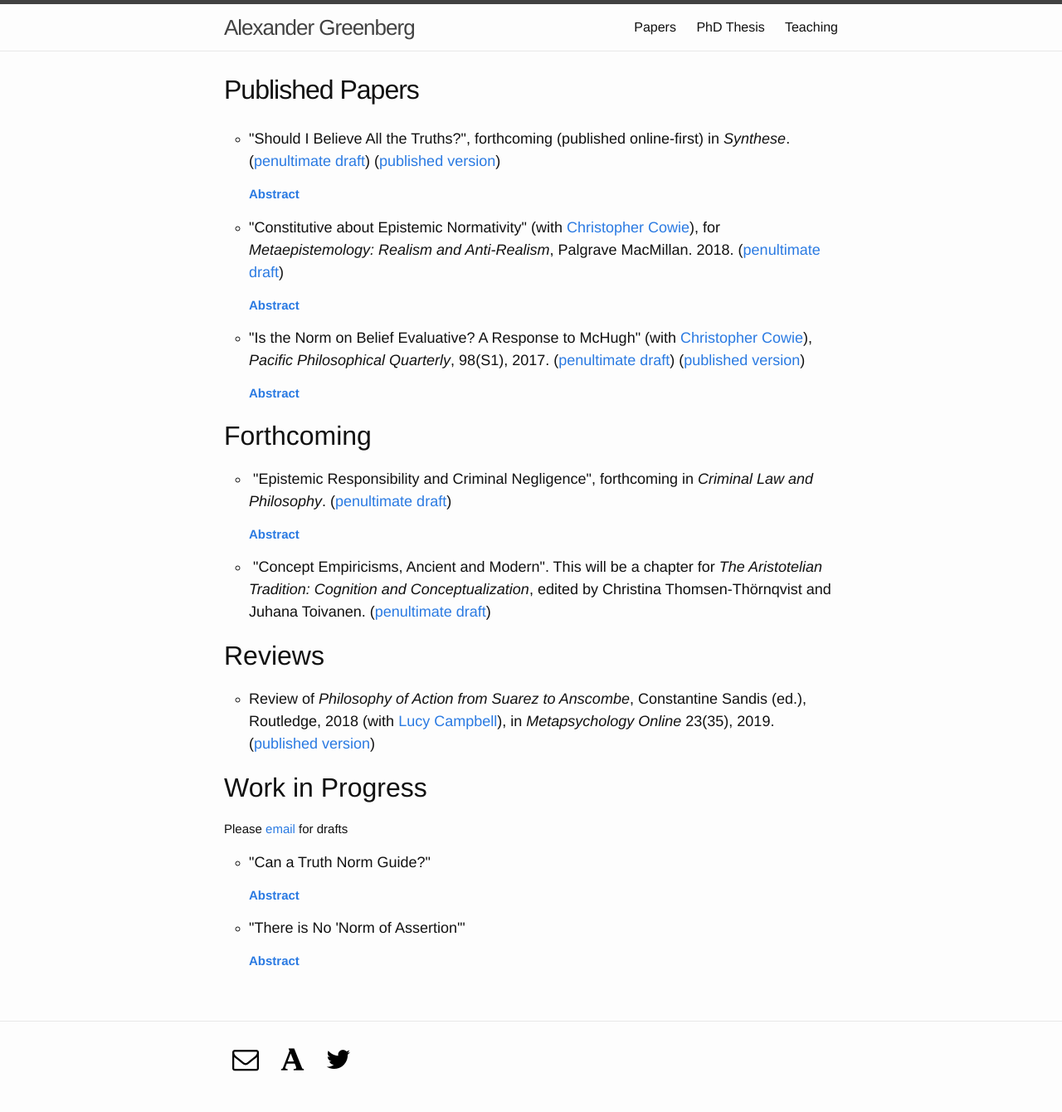
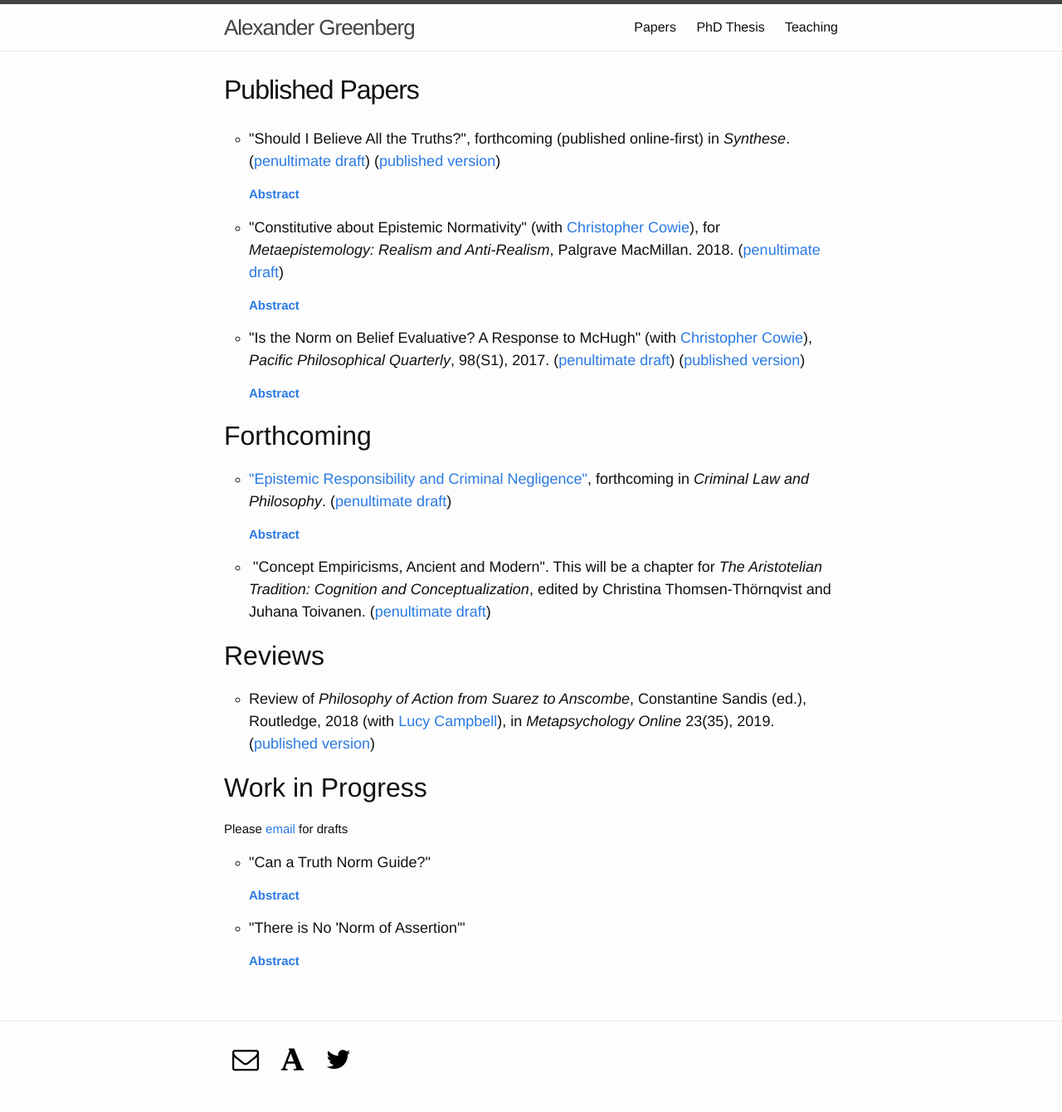
Before and after one commit to alexandergreenberg/alexandergreenberg.github.io, a Jekyll site: the page built from 01_Publications.html, in a window 1280 px wide. Shown: the whole page at 83% size. Built offline with Jekyll 4.4.1, drawn with Linux system fonts in a browser that asks for light colours; some web fonts are replaced; part of the change alters nothing that is shown.

```diff
--- a/01_Publications.html
+++ b/01_Publications.html
@@ -36,7 +36,7 @@ return true;
 <h2>Forthcoming</h2>
 <ul>
   <li>
-    <h4><a id="negligence">&nbsp</a>"Epistemic Responsibility and Criminal Negligence", forthcoming in <em>Criminal Law and Philosophy</em>. (<a href="/pdfs/epistemic-responsibility-criminal-negligence.pdf" target="_blank">penultimate draft</a>)</h4>
+    <h4><a id="negligence">"Epistemic Responsibility and Criminal Negligence"</a>, forthcoming in <em>Criminal Law and Philosophy</em>. (<a href="/pdfs/epistemic-responsibility-criminal-negligence.pdf" target="_blank">penultimate draft</a>)</h4>
     <p><a href="javascript:;" onclick="return toggleMe('para4')" value="Toggle"><strong>Abstract</strong></a></p>
     <div id="para4" class="hidden"><p>We seem to be responsible for our beliefs in a distinctively epistemic way. We often hold each other to account for the beliefs that we hold. We do this by criticising other believers as ‘gullible’ or ‘biased’, and trying to persuade others to revise their beliefs. But responsibility for belief looks hard to understand because we seem to lack control over our beliefs. This paper argues that we can make progress in our understanding of responsibility for belief by thinking about it in parallel with another kind of responsibility: legal responsibility for criminal negligence. Specifically, I argue that that a popular account of responsibility for belief, which grounds it in belief’s reasons-responsiveness, faces a problem analogous to one faced by H.L.A. Hart’s influential capacity-based account of culpability. This points towards a more promising account of responsibility of belief, though, if we draw on accounts of negligence which improve on Hart’s. Broadly speaking, the account of negligence which improves on Hart’s account grounds culpability in a (lack of) concern for others’ interests, whereas my account of epistemic responsibility grounds responsibility for belief in a (lack of) concern for the truth.</p></div>
   </li>
```
